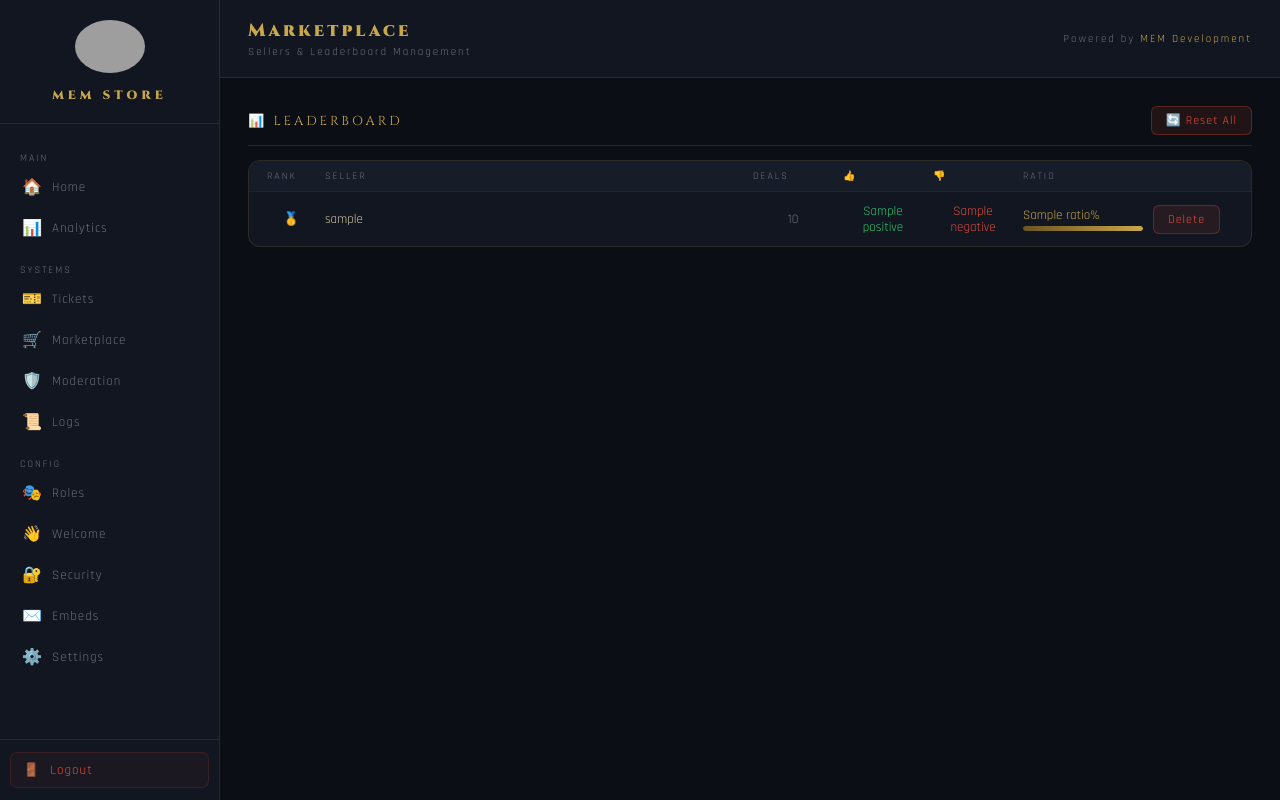
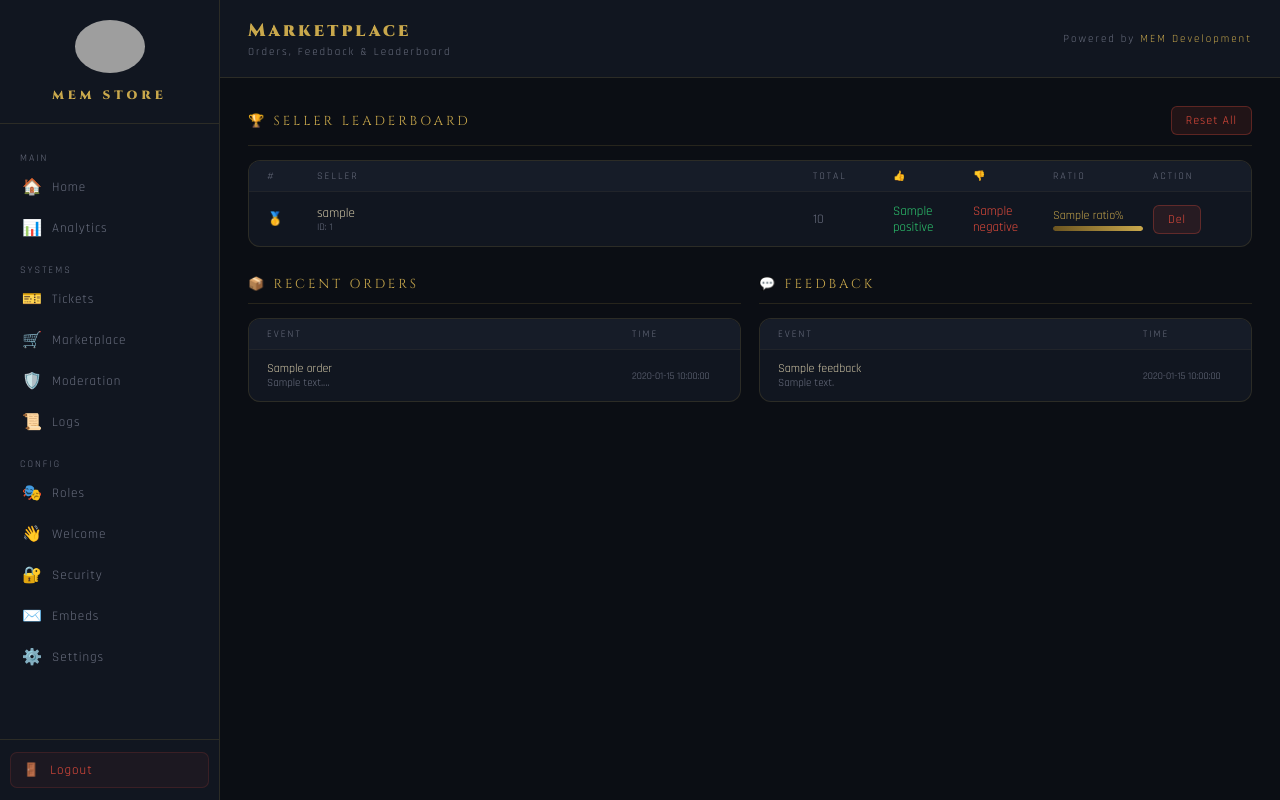
Before and after one commit to mosavdeaplo-droid/memm-bot, a Flask app: template dashboard/templates/marketplace.html in a window 1280 px wide. Run offline with Flask 3, Linux system fonts and the light colour scheme; the template is opened without the code that fills it: most values are stand-ins (such as "Sample title", 1, 10 or a date in 2020); grey boxes are pictures that could not be loaded.

Commit message:
Update marketplace.html

```diff
--- a/dashboard/templates/marketplace.html
+++ b/dashboard/templates/marketplace.html
@@ -1,46 +1,62 @@
 {% extends "base.html" %}
 {% block title %}Marketplace{% endblock %}
 {% block page_title %}Marketplace{% endblock %}
-{% block page_subtitle %}Sellers & Leaderboard Management{% endblock %}
-
+{% block page_subtitle %}Orders, Feedback & Leaderboard{% endblock %}
 {% block content %}
-
 <div class="section">
   <div class="section-header">
-    <div class="section-title">📊 Leaderboard</div>
+    <div class="section-title">🏆 Seller Leaderboard</div>
     <form method="POST" action="/reset_leaderboard" onsubmit="return confirm('Reset entire leaderboard?')">
-      <button type="submit" class="btn btn-danger">🔄 Reset All</button>
+      <button class="btn btn-danger" type="submit">Reset All</button>
     </form>
   </div>
   <div class="table-wrap">
-    <div class="table-row header" style="grid-template-columns:48px 1fr 80px 80px 80px 120px 80px">
-      <div>Rank</div><div>Seller</div><div>Deals</div><div>👍</div><div>👎</div><div>Ratio</div><div></div>
+    <div class="table-row header" style="grid-template-columns:40px 1fr 70px 70px 70px 90px 80px">
+      <div>#</div><div>Seller</div><div>Total</div><div>👍</div><div>👎</div><div>Ratio</div><div>Action</div>
     </div>
-    {% if leaderboard %}
-      {% for s in leaderboard %}
-      <div class="table-row" style="grid-template-columns:48px 1fr 80px 80px 80px 120px 80px">
-        <div style="font-family:'Cinzel',serif;text-align:center;color:var(--gold)">
-          {% if s.rank == 1 %}🥇{% elif s.rank == 2 %}🥈{% elif s.rank == 3 %}🥉{% else %}#{{ s.rank }}{% endif %}
-        </div>
-        <div>{{ s.username }}</div>
-        <div style="color:var(--text-dim);text-align:center">{{ s.total }}</div>
-        <div style="color:var(--green);text-align:center">{{ s.positive }}</div>
-        <div style="color:var(--red);text-align:center">{{ s.negative }}</div>
-        <div>
-          <span style="color:var(--gold);font-size:13px">{{ s.ratio }}%</span>
-          <div class="ratio-bar-wrap"><div class="ratio-bar" style="width:{{ s.ratio }}%"></div></div>
-        </div>
-        <div>
-          <form method="POST" action="/delete_seller/{{ s.id }}" onsubmit="return confirm('Delete this seller?')">
-            <button type="submit" class="btn btn-danger">Delete</button>
-          </form>
-        </div>
+    {% if leaderboard %}{% for s in leaderboard %}
+    <div class="table-row" style="grid-template-columns:40px 1fr 70px 70px 70px 90px 80px">
+      <div style="font-family:'Cinzel',serif;color:var(--gold)">
+        {% if s.rank==1 %}🥇{% elif s.rank==2 %}🥈{% elif s.rank==3 %}🥉{% else %}#{{ s.rank }}{% endif %}
       </div>
-      {% endfor %}
-    {% else %}
-      <div class="empty-state">NO DATA YET</div>
-    {% endif %}
+      <div>{{ s.username }}<div style="font-size:10px;color:var(--text-dim)">ID: {{ s.seller_id }}</div></div>
+      <div style="color:var(--text-dim)">{{ s.total }}</div>
+      <div style="color:var(--green)">{{ s.positive }}</div>
+      <div style="color:var(--red)">{{ s.negative }}</div>
+      <div><span style="color:var(--gold);font-size:12px">{{ s.ratio }}%</span><div class="ratio-bar-wrap"><div class="ratio-bar" style="width:{{ s.ratio }}%"></div></div></div>
+      <div>
+        <form method="POST" action="/delete_seller/{{ s.id }}" style="display:inline" onsubmit="return confirm('Remove this seller?')">
+          <button class="btn btn-danger" type="submit">Del</button>
+        </form>
+      </div>
+    </div>
+    {% endfor %}{% else %}<div class="empty-state">NO SELLERS YET</div>{% endif %}
   </div>
 </div>
-
+<div class="grid-2">
+  <div class="section">
+    <div class="section-header"><div class="section-title">📦 Recent Orders</div></div>
+    <div class="table-wrap">
+      <div class="table-row header" style="grid-template-columns:1fr 90px"><div>Event</div><div>Time</div></div>
+      {% if orders %}{% for o in orders %}
+      <div class="table-row" style="grid-template-columns:1fr 90px">
+        <div style="font-size:12px">{{ o.title }}<div style="font-size:11px;color:var(--text-dim)">{{ o.description[:60] }}...</div></div>
+        <div style="font-size:10px;color:var(--text-dim)">{{ o.time }}</div>
+      </div>
+      {% endfor %}{% else %}<div class="empty-state">NO ORDERS YET</div>{% endif %}
+    </div>
+  </div>
+  <div class="section">
+    <div class="section-header"><div class="section-title">💬 Feedback</div></div>
+    <div class="table-wrap">
+      <div class="table-row header" style="grid-template-columns:1fr 90px"><div>Event</div><div>Time</div></div>
+      {% if feedback %}{% for f in feedback %}
+      <div class="table-row" style="grid-template-columns:1fr 90px">
+        <div style="font-size:12px">{{ f.title }}<div style="font-size:11px;color:var(--text-dim)">{{ f.description[:60] }}</div></div>
+        <div style="font-size:10px;color:var(--text-dim)">{{ f.time }}</div>
+      </div>
+      {% endfor %}{% else %}<div class="empty-state">NO FEEDBACK YET</div>{% endif %}
+    </div>
+  </div>
+</div>
 {% endblock %}
```
